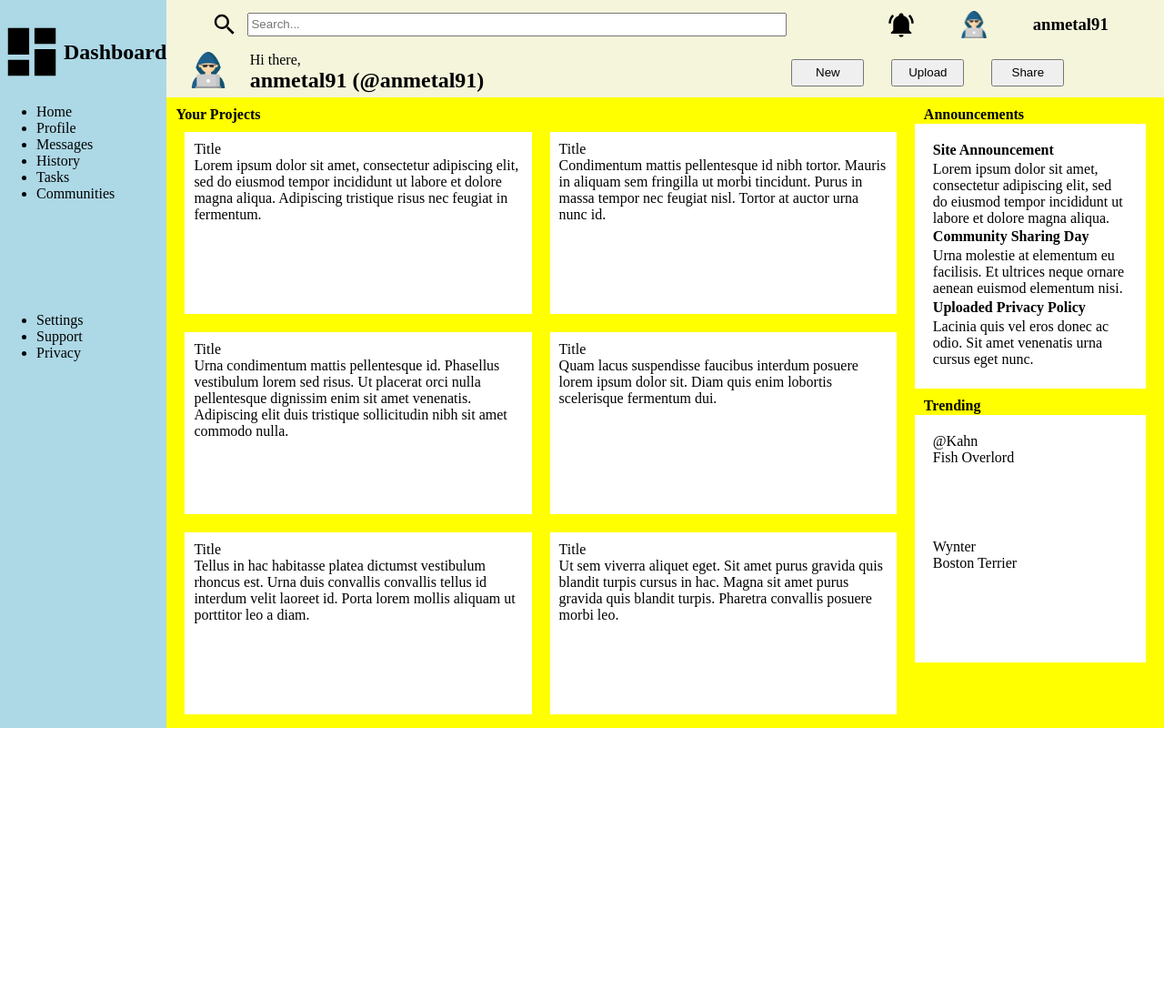
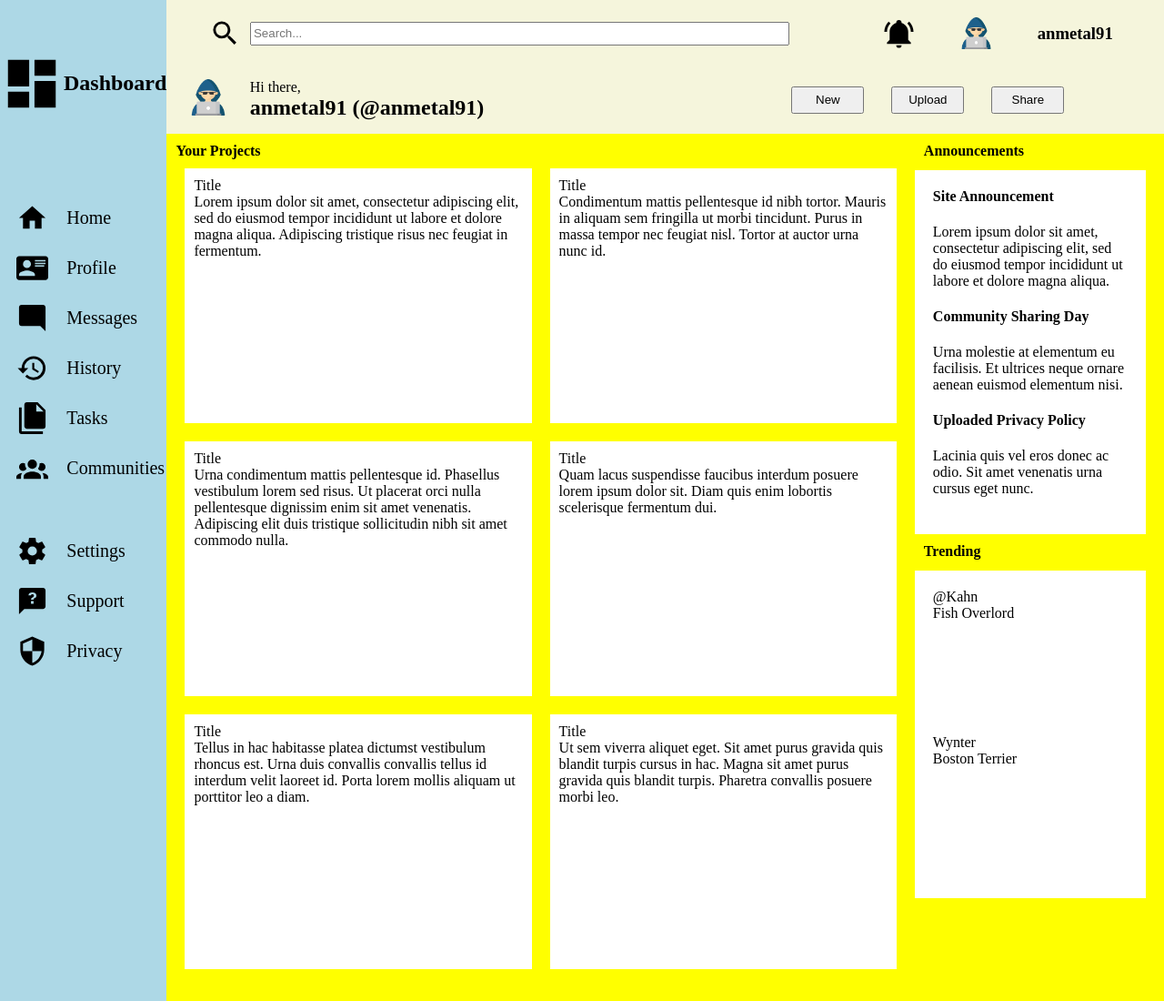
Before and after one commit to anmetal21/adminDashboard, a plain HTML site: page index.html in a window 1280 px wide. Shown: the whole page at 91% size. Before the commit the page ends 805 px from the top, so only its background shows below. Drawn offline with Linux system fonts and the light colour scheme.

Commit message:
Fix side navigation alignment

```diff
--- a/index.html
+++ b/index.html
@@ -17,20 +17,38 @@
 
             </div>
             <div class="sidebar1">
-                <ul>
-                    <li class="s1 s">Home</li>
-                    <li class="s2 s">Profile</li>
-                    <li class="s3 s">Messages</li>
-                    <li class="s4 s">History</li>
-                    <li class="s5 s">Tasks</li>
-                    <li class="s6 s">Communities</li>
+                <ul class="menu1">
+                    <li class="s1 s">
+                        <img class=icon src="images/home.svg">
+                        Home</li>
+                    <li class="s2 s">
+                        <img class=icon src="images/profile.svg">
+                        Profile</li>
+                    <li class="s3 s">
+                        <img class=icon src="images/messages.svg">
+                        Messages</li>
+                    <li class="s4 s">
+                        <img class=icon src="images/history.svg">
+                        History</li>
+                    <li class="s5 s">
+                        <img class=icon src="images/tasks.svg">
+                        Tasks</li>
+                    <li class="s6 s">
+                        <img class=icon src="images/communities.svg">
+                        Communities</li>
                 </ul>
             </div>
             <div class="sidebar2">
-                <ul>
-                    <li class="s7 s">Settings</li>
-                    <li class="s8 s">Support</li>
-                    <li class="s9 s">Privacy</li>
+                <ul class="menu2">
+                    <li class="s7 s">
+                        <img class=icon src="images/settings.svg">
+                        Settings</li>
+                    <li class="s8 s">
+                        <img class=icon src="images/support.svg">
+                        Support</li>
+                    <li class="s9 s">
+                        <img class=icon src="images/privacy.svg">
+                        Privacy</li>
                 </ul>
             </div>
         </div>
--- a/styles.css
+++ b/styles.css
@@ -2,6 +2,15 @@
     margin:0;
 }
 
+
+ul {
+    list-style: none;
+    padding: 10%;
+}
+
+li {
+    margin-top: 20px;
+}
 h4 {
     margin-top:10px;
     margin-bottom:-10px;
@@ -16,7 +25,7 @@ h4 {
 
 .leftcontainer {
     display:grid;
-    grid-template-rows: 1fr 2fr 4fr;
+    grid-template-rows: 1fr 2fr 3fr;
     background-color: lightblue;
 }
 
@@ -85,7 +94,7 @@ h4 {
 }
 
 .icon {
-    width:30px;
+    width:35px;
 }
 
 #bigicon {
@@ -154,3 +163,13 @@ h4 {
     width: 80px;
 
 }
+
+ul > li {
+    list-style: none;
+    font-size: 20px;
+    display: grid;
+    grid-auto-flow: column;
+    gap: 20px;
+    justify-content: start;
+    align-items: center;
+}
```
